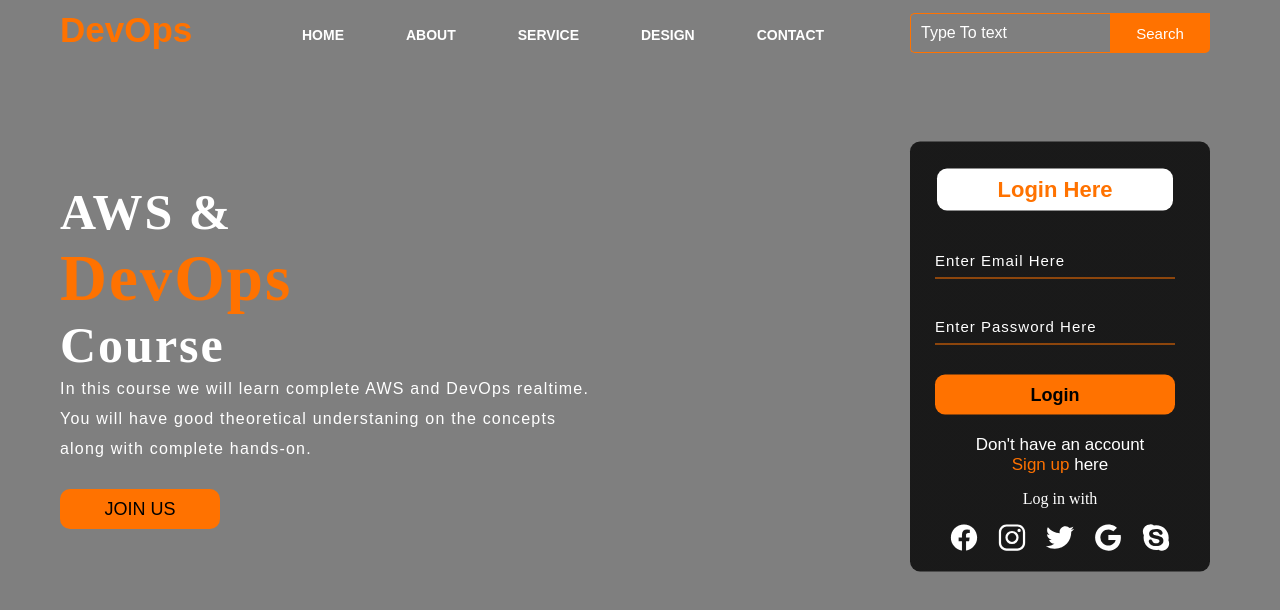
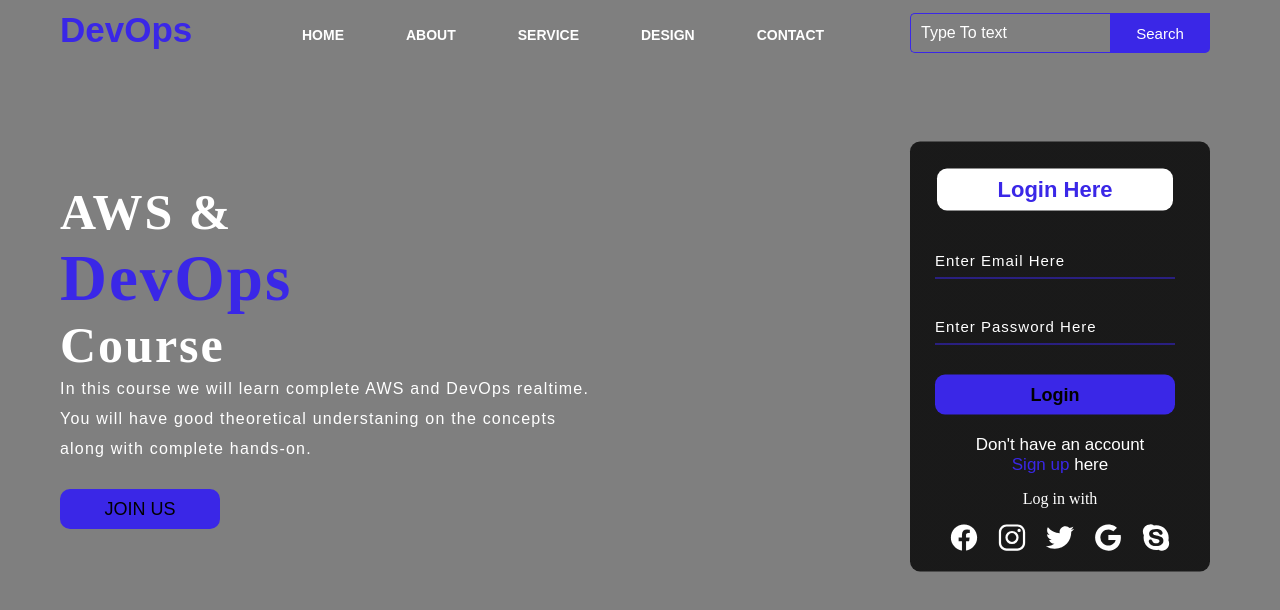
Before and after one commit to sumanvitha1/Aws--devops, a plain HTML site: page index.html in a window 1280 px wide. Drawn offline with nearby package versions, Linux system fonts and the light colour scheme.

Commit message:
added to project

```diff
--- a/style.css
+++ b/style.css
@@ -25,7 +25,7 @@
 }
 
 .logo{
-    color: #ff7200;
+    color: #3a27e7;
     font-size: 35px;
     font-family: Arial;
     padding-left: 20px;
@@ -62,7 +62,7 @@ ul li a{
 }
 
 ul li a:hover{
-    color: #ff7200;
+    color: #3a27e7;
 }
 
 .search{
@@ -76,7 +76,7 @@ ul li a:hover{
     width: 200px;
     height: 40px;
     background: transparent;
-    border: 1px solid #ff7200;
+    border: 1px solid #3a27e7;
     margin-top: 13px;
     color: #fff;
     border-right: none;
@@ -90,8 +90,8 @@ ul li a:hover{
 .btn{
     width: 100px;
     height: 40px;
-    background: #ff7200;
-    border: 2px solid #ff7200;
+    background: #3a27e7;
+    border: 2px solid #3a27e7;
     margin-top: 13px;
     color: #fff;
     font-size: 15px;
@@ -134,7 +134,7 @@ ul li a:hover{
 .content .cn{
     width: 160px;
     height: 40px;
-    background: #ff7200;
+    background: #3a27e7;
     border: none;
     margin-bottom: 10px;
     margin-left: 20px;
@@ -156,7 +156,7 @@ ul li a:hover{
 }
 
 .content span{
-    color: #ff7200;
+    color: #3a27e7;
     font-size: 65px
 }
 
@@ -176,7 +176,7 @@ ul li a:hover{
     width: 220px;
     font-family: sans-serif;
     text-align: center;
-    color: #ff7200;
+    color: #3a27e7;
     font-size: 22px;
     background-color: #fff;
     border-radius: 10px;
@@ -188,7 +188,7 @@ ul li a:hover{
     width: 240px;
     height: 35px;
     background: transparent;
-    border-bottom: 1px solid #ff7200;
+    border-bottom: 1px solid #3a27e7;
     border-top: none;
     border-right: none;
     border-left: none;
@@ -211,7 +211,7 @@ ul li a:hover{
 .btnn{
     width: 240px;
     height: 40px;
-    background: #ff7200;
+    background: #3a27e7;
     border: none;
     margin-top: 30px;
     font-size: 18px;
@@ -223,7 +223,7 @@ ul li a:hover{
 
 .btnn:hover{
     background: #fff;
-    color: #ff7200;
+    color: #3a27e7;
 }
 
 .btnn a{
@@ -240,7 +240,7 @@ ul li a:hover{
 
 .form .link a{
     text-decoration: none;
-    color: #ff7200;
+    color: #3a27e7;
 }
 
 .liw{
@@ -264,5 +264,5 @@ ul li a:hover{
 }
 
 .icons ion-icon:hover{
-    color: #ff7200;
+    color: #3a27e7;
 }
```
